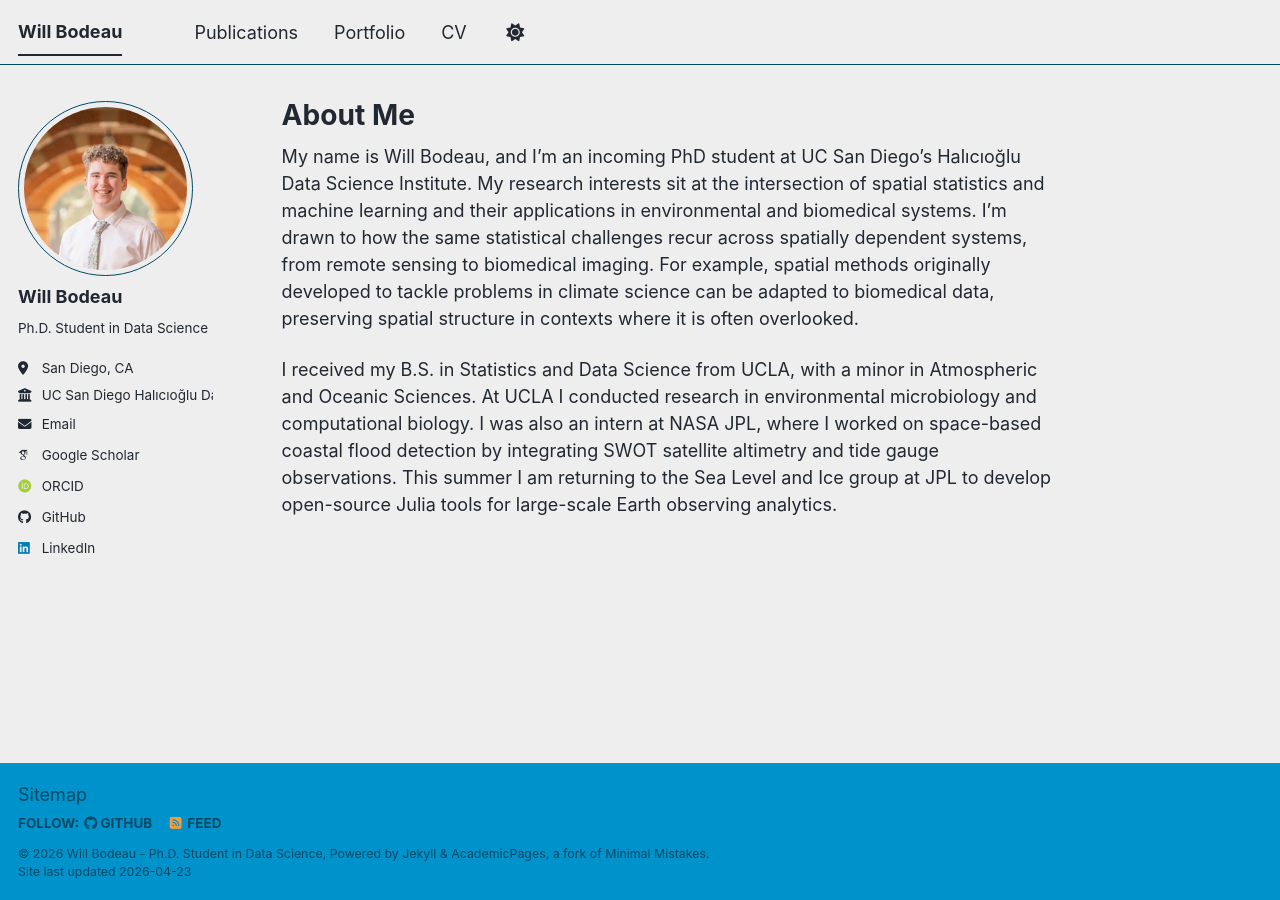
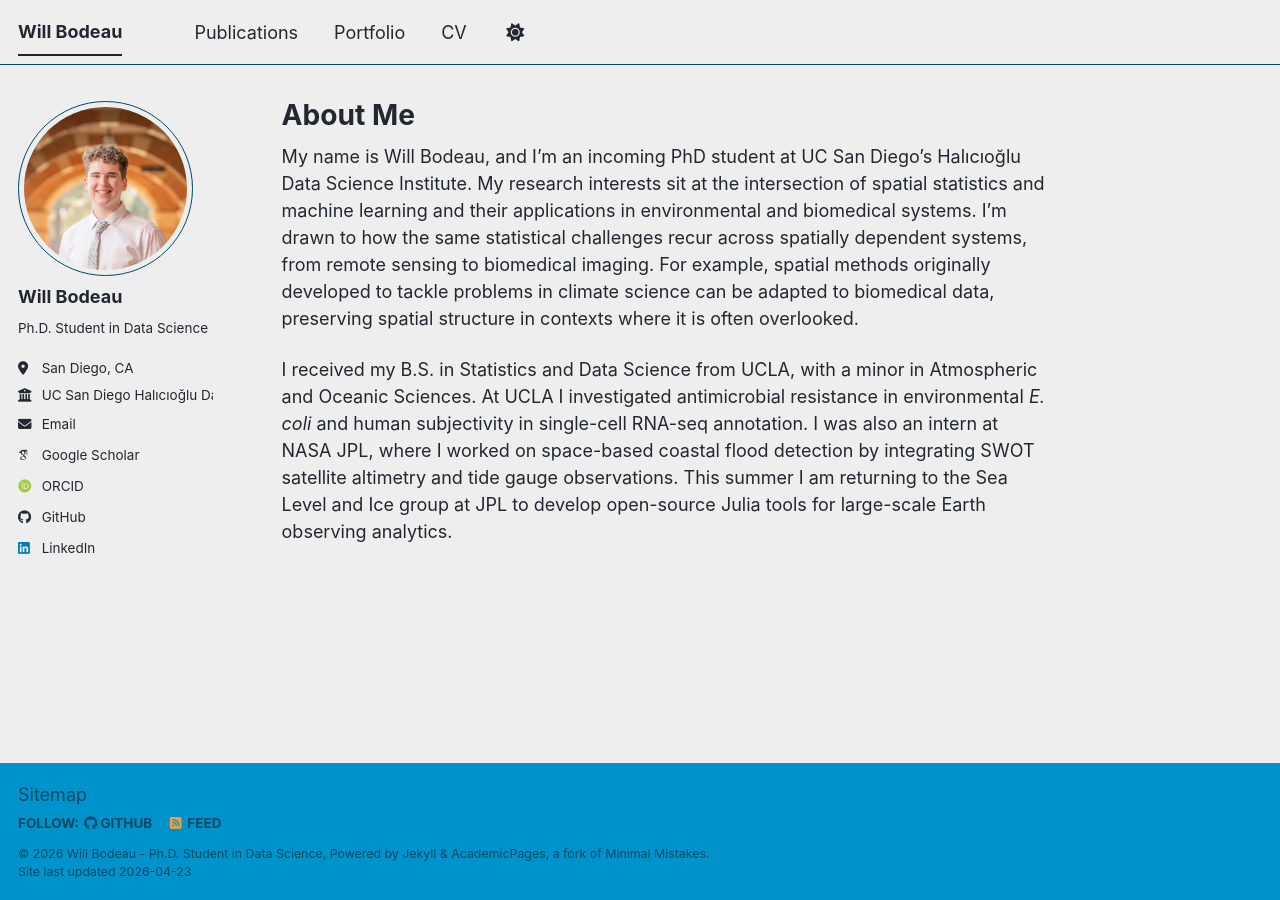
Before and after one commit to willbodeau/willbodeau.github.io, a Jekyll site: the page built from _pages/about.md, in a window 1280 px wide. Built offline with Jekyll 4.4.1, drawn with Linux system fonts in a browser that asks for light colours; some web fonts are replaced; a script bundle is joined from its source files by our own code; library files that are not in the unit come from our copies.

Commit message:
Revise about page with updated research information
Updated research experience details and clarified previous work.

```diff
--- a/_pages/about.md
+++ b/_pages/about.md
@@ -9,4 +9,4 @@ redirect_from:
 
 My name is Will Bodeau, and I'm an incoming PhD student at UC San Diego's Halıcıoğlu Data Science Institute. My research interests sit at the intersection of spatial statistics and machine learning and their applications in environmental and biomedical systems. I'm drawn to how the same statistical challenges recur across spatially dependent systems, from remote sensing to biomedical imaging. For example, spatial methods originally developed to tackle problems in climate science can be adapted to biomedical data, preserving spatial structure in contexts where it is often overlooked.
 
-I received my B.S. in Statistics and Data Science from UCLA, with a minor in Atmospheric and Oceanic Sciences. At UCLA I conducted research in environmental microbiology and computational biology. I was also an intern at NASA JPL, where I worked on space-based coastal flood detection by integrating SWOT satellite altimetry and tide gauge observations. This summer I am returning to the Sea Level and Ice group at JPL to develop open-source Julia tools for large-scale Earth observing analytics.
+I received my B.S. in Statistics and Data Science from UCLA, with a minor in Atmospheric and Oceanic Sciences. At UCLA I investigated antimicrobial resistance in environmental *E. coli* and human subjectivity in single-cell RNA-seq annotation. I was also an intern at NASA JPL, where I worked on space-based coastal flood detection by integrating SWOT satellite altimetry and tide gauge observations. This summer I am returning to the Sea Level and Ice group at JPL to develop open-source Julia tools for large-scale Earth observing analytics.
```
